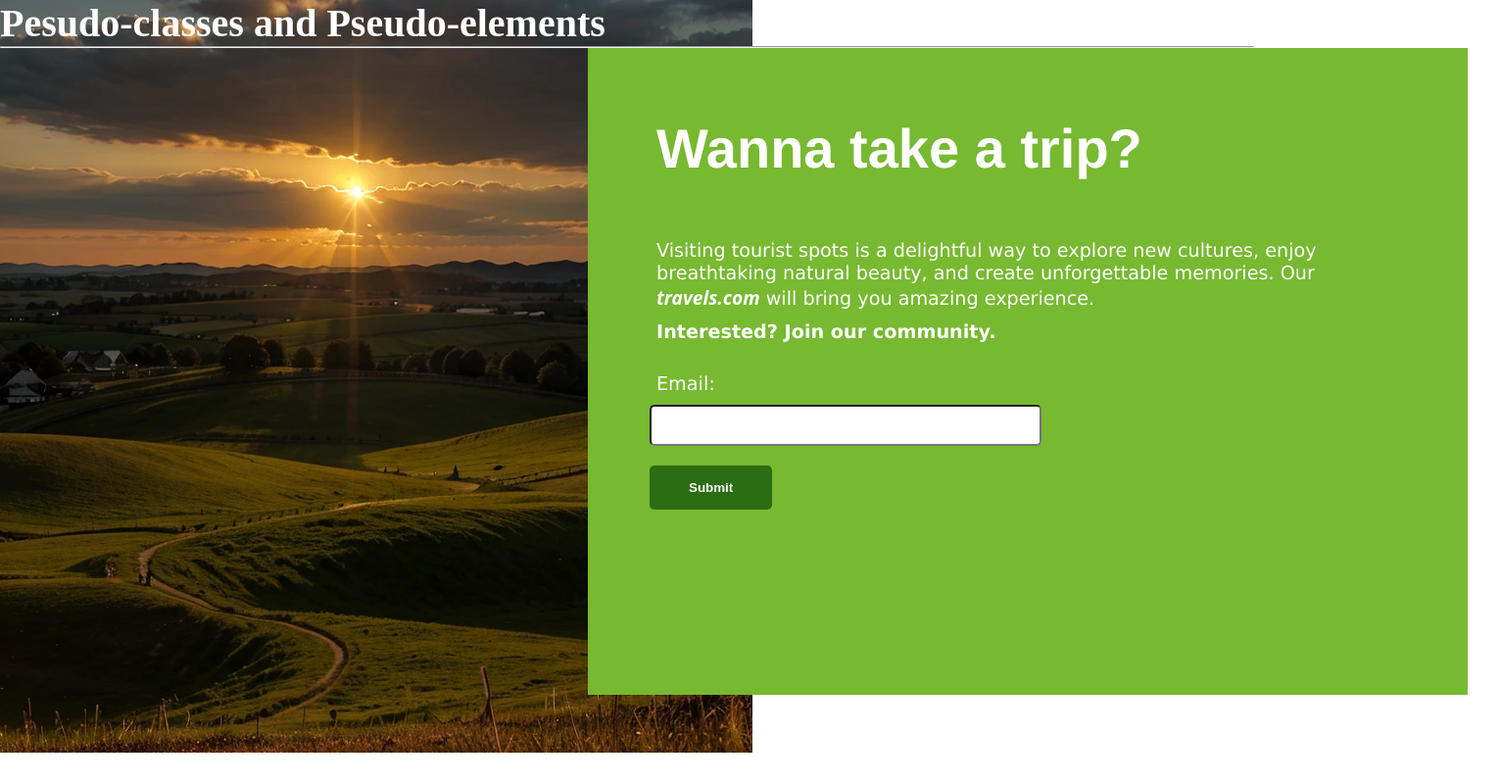
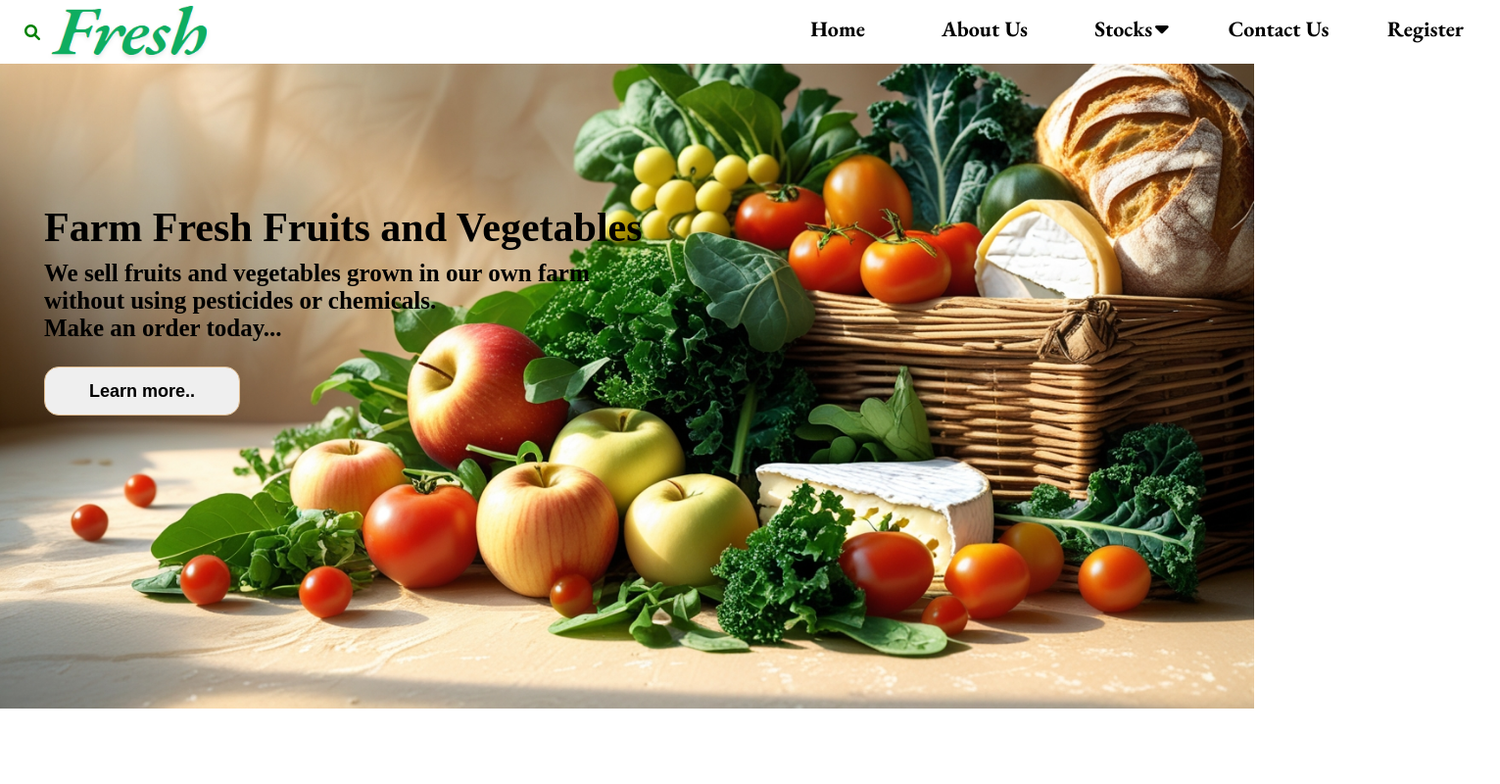
Before and after one commit to Shaniza/CSS-pseudo-classes-and-pseudo-elements, a plain HTML site: page index.html in a window 1280 px wide. Shown: the whole page at 98% size, 1531 px wide, since content can reach past the window. Drawn offline with nearby package versions, Linux system fonts and the light colour scheme.

Commit message:
css assignment 1 03.01.2025

```diff
--- a/index.html
+++ b/index.html
@@ -3,28 +3,36 @@
 <head>
     <meta charset="UTF-8">
     <meta name="viewport" content="width=device-width, initial-scale=1.0">
-    <title>Pesudo-classes and Pseudo-elements</title>
+    <title>Fresh.com</title>
     <link rel="stylesheet" href="style.css">
-    <style>
+    <link href="https://cdnjs.cloudflare.com/ajax/libs/font-awesome/6.0.0/css/all.min.css" rel="stylesheet">
 
-    </style>
+
 </head>
 <body>
-    <h1>Pesudo-classes and Pseudo-elements</h1>
-    <hr/>
-    <div id="container">
-        <h1 id="heading">Wanna take a trip?</h1>
-        <p id="passage">Visiting tourist spots is a delightful way to explore new cultures, enjoy breathtaking natural beauty, and create unforgettable memories. Our <a href="#" id="destination">travels.com</a> will bring you amazing experience.</p>
-
-        <h3 id="passage">Interested? Join our community.</h3>
-        <p id="email-passage">Email:</p>
-        <div id="div1">
-            <input type="email" id="email">
-        </div>
-        <div id="div1">
-            <button id="btn" type="submit">Submit</button>
+    <nav>
+        <div class="search">
+            <i class="fas fa-search"></i>
         </div>
 
-    </div>
+        <div class="logo">
+            <img src="logo.png" alt="">
+        </div>
+        <div class="menu">
+            <a href="">Home</a>
+            <a href="">About Us</a>
+            <a href="">Stocks<i class="fa fa-caret-down" aria-hidden="true" style="margin-left: 3px;"></i>
+            </a>
+            <a href="">Contact Us</a>
+            <a href="">Register</a>
+        </div>
+        <div class="text">
+            <h1>Farm Fresh Fruits and Vegetables</h1>
+            <p>We sell fruits and vegetables grown in our own farm <br>without using pesticides or chemicals. <br>Make an order today... </p>
+            <button>Learn more..</button>
+        </div>
+    </nav>
+
+
 </body>
 </html>
--- a/style.css
+++ b/style.css
@@ -1,99 +1,80 @@
+@import url('https://fonts.googleapis.com/css2?family=EB+Garamond:ital,wght@0,400..800;1,400..800&display=swap');
+
 *{
     margin: 0;
     padding: 0;
     box-sizing: border-box;
 }
 body{
-    background-image:url("fi.png");
+    background-image:url("fresh.jpg");
     background-repeat: no-repeat;
+    background-size: cover;
 }
-h1{
-    color: white;
-    font-size: 40px;
+nav{
+    background-color: white;
+    color: green;
+    width: 100%;
+    height: 65px;
+    display: flex;
+
+}
+.fa-search{
+
+    padding: 25px 0px 25px 25px;
+}
+.logo > img{
+    height: 65px;
+    width: 190px;
+}
+.menu{
+    display: grid;
+    grid-template-columns: repeat(5, 150px);
+    justify-content: right;
+    align-items: stetch;
+    margin-left: 550px;
+    text-align: center;
+
+}
+.menu > a{
+    text-decoration: none;
+    padding: 13px 2px 12px 0px;
+    margin: 2px;
+    /* background-color: skyblue; */
+    font-family: "EB Garamond", serif;
+    font-weight: bold;
+    font-size: 22px;
+    color: black;
+}
+.menu>a:hover{
+    background-color: #e6af6c;
+    transition: 300ms;
+}
+.text{
+    position: absolute;
+    margin-top: 200px;
+    margin-left:45px;
+    color: black;
 }
 
-#container{
-    background-color: rgb(119, 185, 48);
-    height: 660px;
-    width: 898px;
-    margin: 0px 0px 0px 600px;
-    padding: 20px;
+.text > h1{
+    font-size: 42px;
+    line-height: 65px;
 }
-
-#heading{
-    color: white;
-    padding: 50px;
-    font-family: 'Franklin Gothic Medium', 'Arial Narrow', Arial, sans-serif;
-    font-size: 56px;
+.text > p{
+    font-size: 25px;
+    font-weight: bold;
 }
-
-#passage{
-    color: white;
-    font-family: Verdana, Geneva, Tahoma, sans-serif;
-    font-size: larger;
-    padding: 10px 50px 0px 50px;
-    margin: auto;
+.text > button{
+    height: 50px;
+    width: 200px;
+    margin: 25px 0px;
+    border: 1px solid #DFBC90;
+    border-radius: 15px;
+    font-size: 18px;
+    font-weight: bold;
 }
-
-#email-passage{
-    color: white;
-    font-family: Verdana, Geneva, Tahoma, sans-serif;
-    font-size: larger;
-    padding: 30px 50px 0px 50px;
-    margin: auto;
-
+.text > button:hover{
+    background-color: #f1c590;
+    cursor: pointer;
+    font-size: 19px;
 }
-#email{
-    padding: 15px 40px;
-    width: 400px;
-    height: 42px;
-    margin: auto;
-    border-radius: 5px;
-
-}
-#div1{
-    padding:10px 43px;
-}
-#btn{
-    background-color: rgb(43, 109, 19);
-    padding: 15px 40px;
-    color: white;
-    border: green;
-    border-radius: 5px;
-    outline: none;
-    cursor: pointer;
-    font-weight: bold;
-    margin-left: 15px 0px 0px 76px;
-}
-/* pseudo class */
-
-#btn:hover {
-    background-color: white;
-    border: green;
-    color: green;
-}
-
-
-#email:focus{
-    background-color: rgb(249, 253, 249);
-    border: 3px solid rgb(31, 147, 29);
-    color: rgb(6, 5, 5);
-
-}
-#destination:link{
-    text-decoration: none;
-    color: white;
-    font-weight: bold;
-    font-family: system-ui, -apple-system, BlinkMacSystemFont, 'Segoe UI', Roboto, Oxygen, Ubuntu, Cantarell, 'Open Sans', 'Helvetica Neue', sans-serif;
-    font-style: italic;
-}
-#destination:visited{
-    text-decoration: none;
-    color: green;
-
-}
-#destination:hover{
-    text-shadow: tomato;
-    color: red;
-
-}
```
Also changed, not shown: fresh.jpg (added), logo.png (added).
